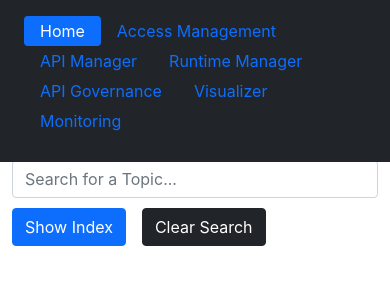
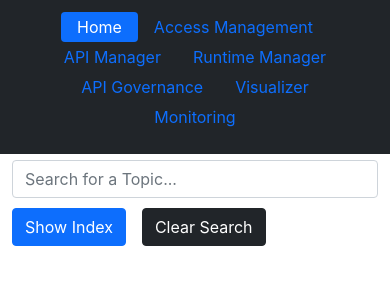
Before and after one commit to mdrafiqux/mule, a React (Create React App) app: page / in a window 390 px wide. Shown: the top 300 px of the page. Built offline with nearby package versions, Linux system fonts and the light colour scheme.

Commit message:
new changes

```diff
--- a/src/App.js
+++ b/src/App.js
@@ -16,7 +16,7 @@
   <div className="container-fluid">
 
 <div className="container">
-    <header className="d-flex justify-content-center py-3">
+    <header className="d-flex justify-content-center py-1">
       <ul className="nav nav-pills">
          <li className="nav-item"><NavLink className="nav-link"  to='/' >Home</NavLink></li>
         <li className="nav-item"><NavLink className="nav-link" to='/accessmanagement'>Access Management</NavLink></li>
--- a/src/index.css
+++ b/src/index.css
@@ -45,6 +45,9 @@
   }
   body{
     padding-top: 150px !important;
+  }
+  .nav-pills{
+    justify-content: center;
   }
   /* .fixed-container{
     width: 100% !important;
```
